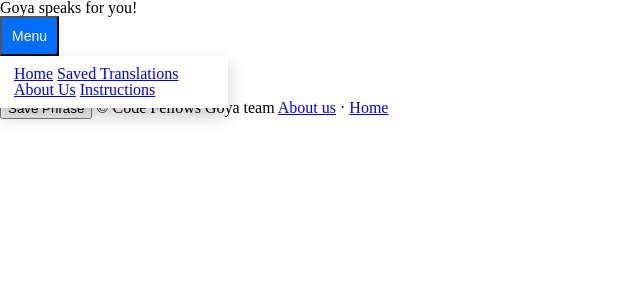
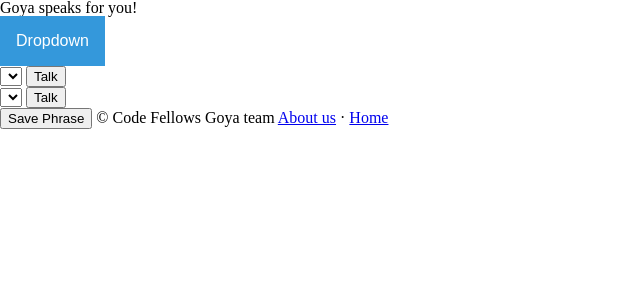
Before and after one commit to 301-final-project-speech-to-text/speech-to-text, a Node server app: page / in a window 1280 px wide. Shown: the top 300 px of the page, without its empty margins (0-640 px from the left). Run offline with Node 20, Linux system fonts and the light colour scheme; data that the repository does not hold is empty.

Commit message:
merging dev into here

```diff
--- a/public/styles/base.css
+++ b/public/styles/base.css
@@ -1,18 +1,20 @@
 
-/* //////////////////////////////////////////////////////////////////////////// DROPDOWN MENU \\\\\\\\\\\\\\\\\\\\\\\\\\\\\\\\\\\\\\\\\\\\\\\\\\\\\\\\\\\\\\\\\\\\\\\\\\\\ */
-.dropbutton {
+/* //////////////////////////////////////////////////////////////////////////// DROPDOWN MENU \\\\\\\\\\\\\\\\\\\\\\\\\\\\\\\\\\\\\\\\\\\\\\\\\\\\\\\\\\\\\\\\\\\\\\\\\\
+/*  */
+.dropbtn {
+  background-color: #3498DB;
   color: white;
-  background-color: rgb(0, 110, 255);
-  font-size: 14px;
+  padding: 16px;
+  font-size: 16px;
+  border: none;
   cursor: pointer;
-  padding: 10px;
 }
 
-.dropbutton:hover {
-  background-color: brown
+.dropbtn:hover, .dropbtn:focus {
+  background-color: #2980B9;
 }
 
-.dropdownContainer {
+.dropdown {
   position: relative;
   display: inline-block;
 }
@@ -20,28 +22,21 @@
 .dropdown-content {
   display: none;
   position: absolute;
-  background-color: white;
-  min-width: 200px;
+  background-color: #f1f1f1;
+  min-width: 160px;
   box-shadow: 0px 8px 16px 0px rgba(0,0,0,0.2);
   z-index: 1;
 }
-
-.dropdown-content {
+.dropdown-content a {
   color: black;
-  padding: 10px 14px;
+  padding: 12px 16px;
+  text-decoration: none;
   display: block;
 }
-.dropdown-content a:hover
 
-* {
-  margin: 0;
-  font-family: 'Segoe UI', Tahoma, Geneva, Verdana, sans-serif;
-}
+.dropdown-content a:hover {background-color: #ddd}
 
-.team-section {
-  overflow: hidden;
-  text-align: center
-}
+.show {display:block;}
 
 
 /* //////////////////////////////////////////////////////////////////////////////ABOUT ME CSS \\\\\\\\\\\\\\\\\\\\\\\\\\\\\\\\\\\\\\\\\\\\\\\\\\\\\\\\\\\\\\\\\\\\\\\\\\\\\\\\\\\\\\\\\\\\\\\ */
--- a/server.js
+++ b/server.js
@@ -118,7 +118,7 @@ async function getLanguagesHandler(req, res) {
   res.send(languages);
 }
 
-async function saveToDatabase(req, res) {
+function saveToDatabase(req, res) {
   const SQL = `
   INSERT INTO trans (string, translation, lang_name_id, lang_trans_name_id, user_id)
   VALUES ($1, $2, (select id
--- a/views/header.ejs
+++ b/views/header.ejs
@@ -1,7 +1,7 @@
 <h1> Goya speaks for you! </h1>
 <nav>
-  <div class="dropdownContainer">
-    <button onclick="myFunction()" class="dropbutton">Menu</button>
+    <div class="dropdown">
+        <button onclick="showDropdown()" class="dropbtn">Dropdown</button>
         <div id="myDropdown" class="dropdown-content">
             <a href="/">Home</a>
             <a href="/saved">Saved Translations</a>
```
Also changed, not shown: public/js/app.js. Lines whose indentation alone changed are shown as unchanged.
